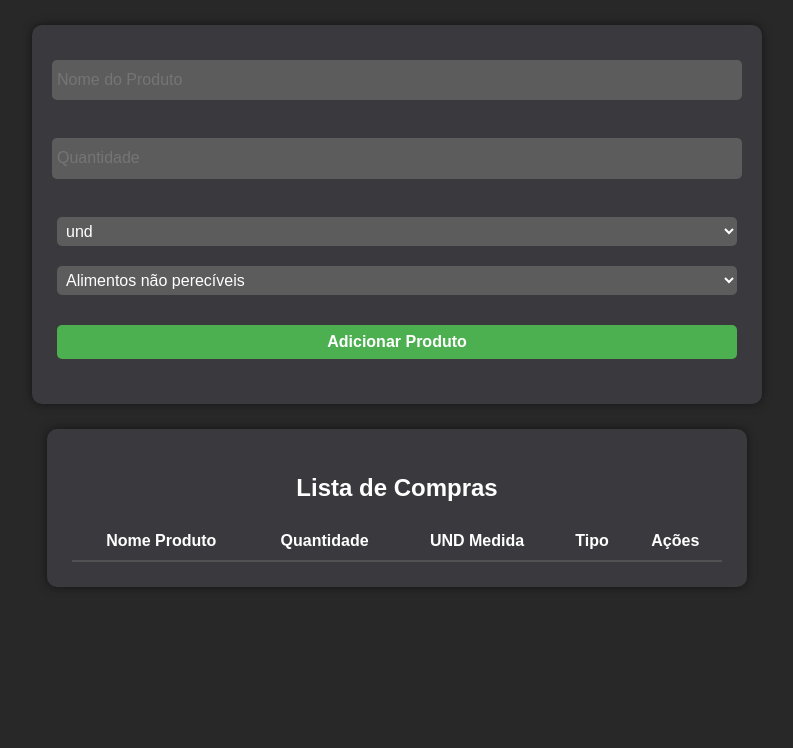
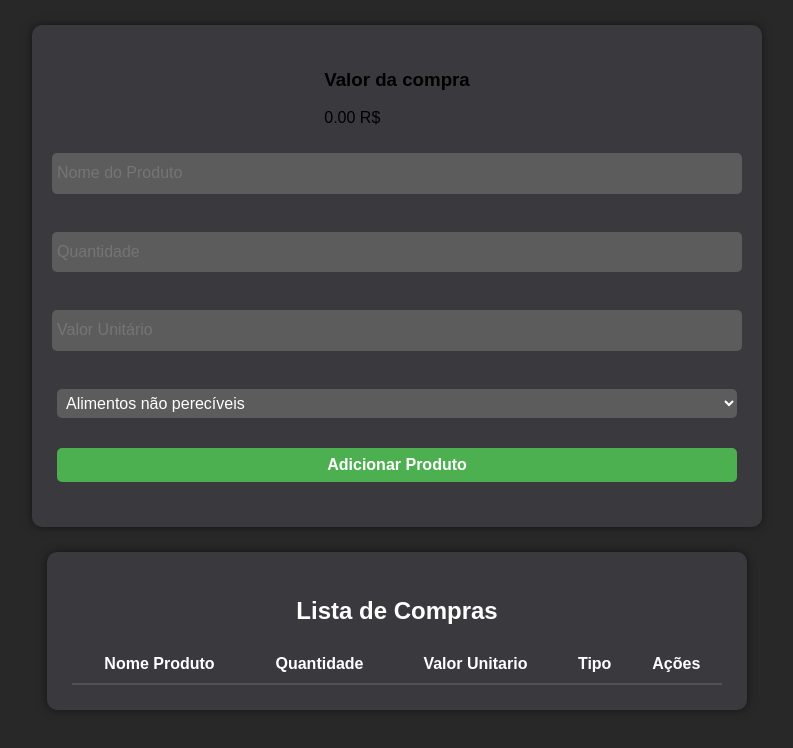
Before and after one commit to Marcelo-115/listadecompras, a plain HTML site: page index.html in a window 1280 px wide. Shown: the whole page, without its empty margins (243-1036 px from the left). Drawn offline with Linux system fonts and the light colour scheme.

Commit message:
Update index.html

```diff
--- a/index.html
+++ b/index.html
@@ -11,16 +11,14 @@
 <body>
     <div class="content">
         <div class="formulario">
+            <div class="valor-produtos">
+                <h3>Valor da compra</h3>
+                <p><span id="totalCompra">0.00</span> <span>R$</span></p>
+            </div>
+
             <input type="text" id="nome_produto" placeholder="Nome do Produto"><br>
             <input type="number" id="quantidade_produto" placeholder="Quantidade"><br>
-
-            <select name="unidade-medida" id="und_med">
-                <option value="und">und</option>
-                <option value="kg">kg</option>
-                <option value="litro">litro</option>
-                <option value="grama">grama</option>
-            </select>
-
+            <input type="number" id="valor_produto" placeholder="Valor Unitário" step="0.01"><br>
             <select name="tipo" id="tipo_produto">
                 <option value="alimentos_nao_pereciveis">Alimentos não perecíveis</option>
                 <option value="alimentos_pereciveis">Alimentos perecíveis</option>
@@ -28,6 +26,7 @@
                 <option value="laticinios">Laticínios</option>
                 <option value="bebidas">Bebidas</option>
             </select>
+
 
             <div class="btn">
                 <button type="button" onclick="adicionarLista()">Adicionar Produto</button>
@@ -41,7 +40,7 @@
                     <tr>
                         <th>Nome Produto</th>
                         <th>Quantidade</th>
-                        <th>UND Medida</th>
+                        <th>Valor Unitario</th>
                         <th>Tipo</th>
                         <th>Ações</th>
                     </tr>
```
